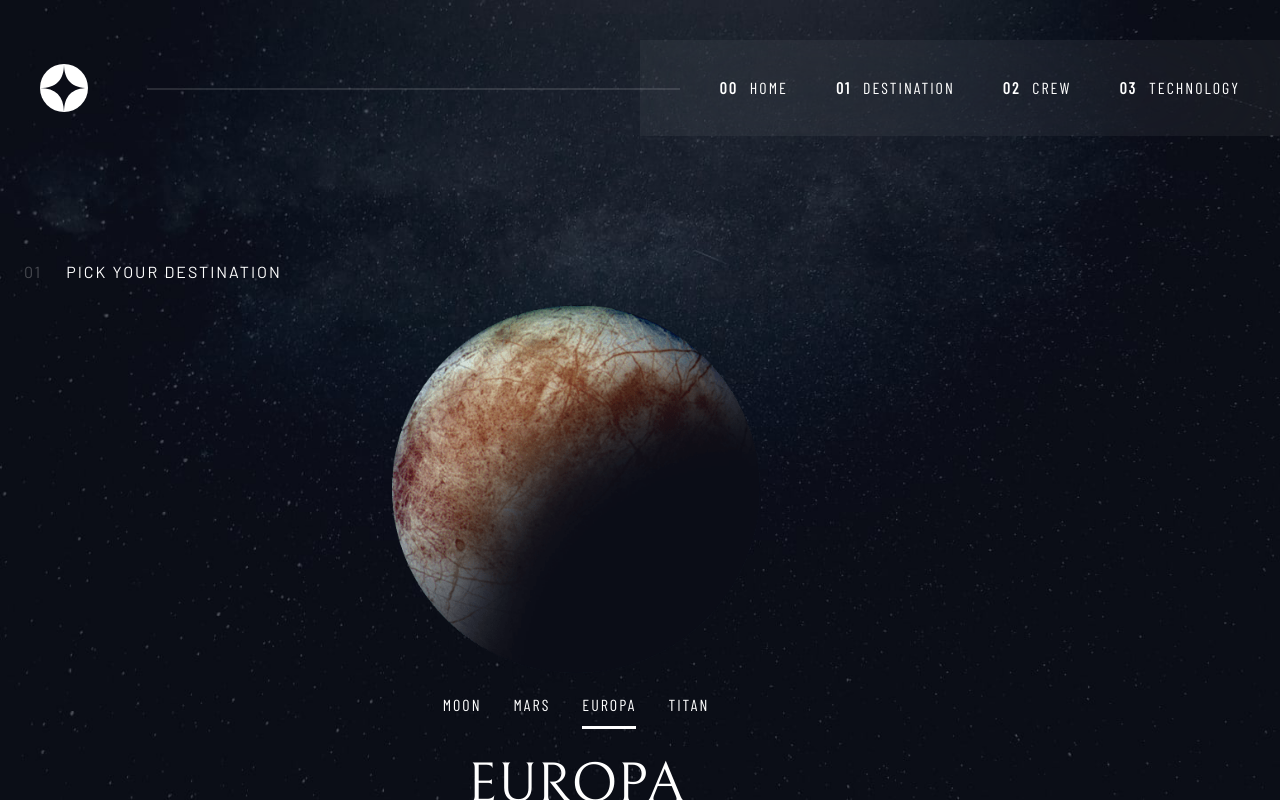
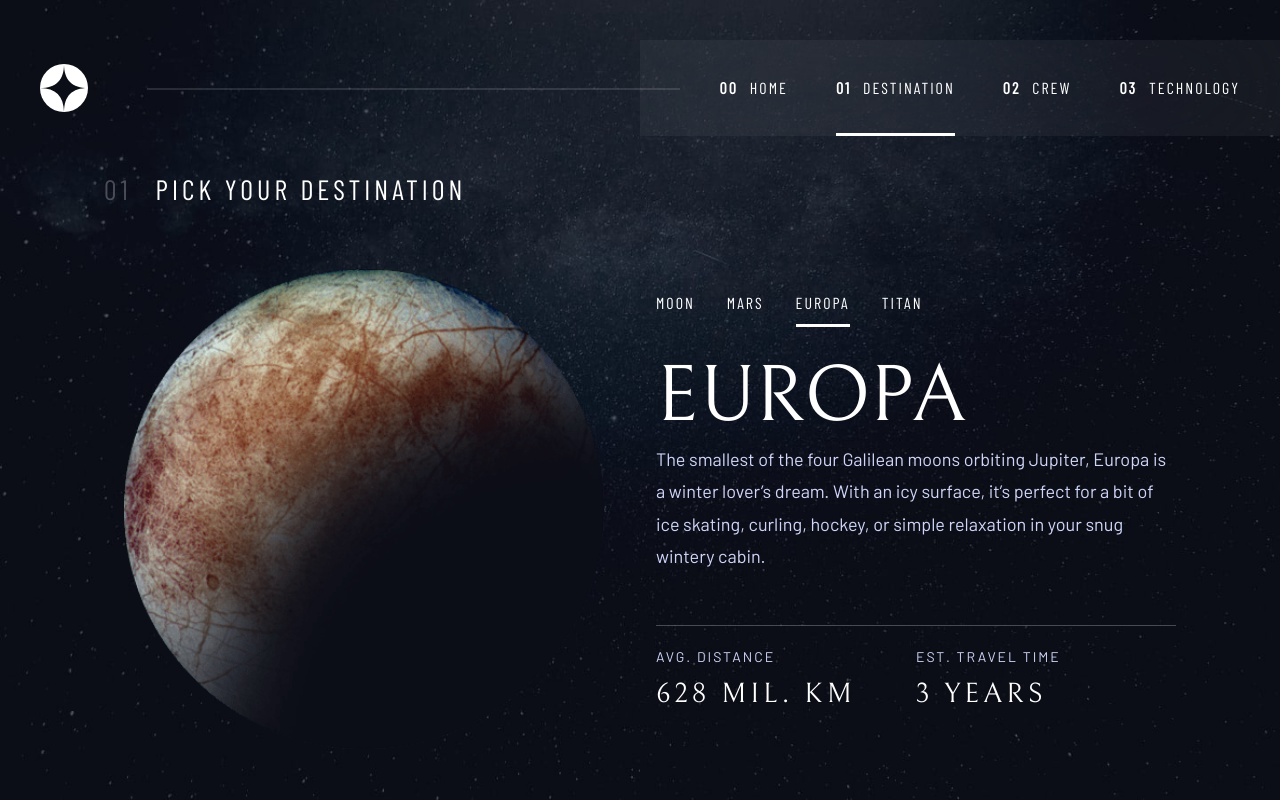
Before and after one commit to danmlarsen/fm-space-tourism-website, a React (Vite) app: page /destination/europa in a window 1280 px wide. Shown: the top 802 px of the page. Built offline with nearby package versions, Linux system fonts and the light colour scheme.

Commit message:
All pages are responsive now

```diff
--- a/src/components/AppLayout.tsx
+++ b/src/components/AppLayout.tsx
@@ -7,7 +7,7 @@ export default function AppLayout() {
     <div className="grid min-h-screen grid-rows-[auto_1fr] text-white">
       <Background />
       <Header />
-      <main className="py-300 md:py-1600 flex">
+      <main className="py-300 flex">
         <Outlet />
       </main>
     </div>
--- a/src/components/DestinationNav.tsx
+++ b/src/components/DestinationNav.tsx
@@ -10,7 +10,7 @@ export default function DestinationNav({
   destinations,
 }: AppProps) {
   return (
-    <ul className="gap-400 h-400 flex justify-center">
+    <ul className="gap-400 h-400 flex justify-center lg:justify-start">
       {destinations.map((destination) => (
         <li
           className="font-condensed group relative text-sm uppercase"
--- a/src/components/Navigation.tsx
+++ b/src/components/Navigation.tsx
@@ -11,7 +11,7 @@ const navigationItems = [
 
 export default function Navigation() {
   return (
-    <nav className="h-1200 px-500 relative flex grow justify-end">
+    <nav className="h-1200 px-500 relative hidden grow justify-end md:flex">
       <div className="absolute inset-[0] -z-40 bg-white/5 backdrop-blur-3xl"></div>
       <ul className="gap-600 flex">
         {navigationItems.map((item, index) => (
@@ -42,7 +42,7 @@ function NavItem({
         <span>{children}</span>
       </Link>
       <div
-        className={`absolute bottom-[0] h-[3px] w-full bg-white transition duration-300 ${matchPath(to, pathname) ? "opacity-100" : "opacity-0 group-hover:opacity-50"}`}
+        className={`absolute bottom-[0] h-[3px] w-full bg-white transition duration-300 ${matchPath(to, pathname.split("/").slice(0, 2).join("/")) ? "opacity-100" : "opacity-0 group-hover:opacity-50"}`}
       ></div>
     </li>
   );
--- a/src/components/Pagination.tsx
+++ b/src/components/Pagination.tsx
@@ -12,11 +12,11 @@ export default function Pagination({
   selectFn,
 }: AppProps) {
   return (
-    <div className="gap-200 flex">
+    <div className={`gap-200 flex ${type === "large" ? "lg:flex-col" : ""}`}>
       {type === "small" &&
         Array.from({ length: numPages }, (_, index) => index).map((page) => (
           <button
-            className={`size-[10px] rounded-full transition duration-300 ${page === curPage ? "bg-white" : "bg-white/20 hover:bg-white/50"}`}
+            className={`size-[10px] rounded-full transition duration-300 lg:size-[15px] ${page === curPage ? "bg-white" : "bg-white/20 hover:bg-white/50"}`}
             onClick={() => selectFn(page)}
             key={page}
           ></button>
@@ -25,7 +25,7 @@ export default function Pagination({
       {type === "large" &&
         Array.from({ length: numPages }, (_, index) => index).map((page) => (
           <button
-            className={`size-[56px] rounded-full border transition duration-300 ${page === curPage ? "border-white bg-white text-black" : "border-white/25 hover:border-white/50"}`}
+            className={`lg:size-1000 md:text-md size-[56px] rounded-full border text-base transition duration-300 ${page === curPage ? "border-white bg-white text-black" : "border-white/25 hover:border-white/50"}`}
             onClick={() => selectFn(page)}
             key={page}
           >
--- a/src/components/SectionTitle.tsx
+++ b/src/components/SectionTitle.tsx
@@ -6,7 +6,7 @@ export default function SectionTitle({
   sectionNumber: string;
 }) {
   return (
-    <h1 className="gap-300 flex justify-center text-sm uppercase md:justify-start">
+    <h1 className="gap-300 font-condensed flex justify-center text-sm uppercase md:justify-start lg:text-lg">
       <span className="text-white/25">{sectionNumber}</span>
       <span>{title}</span>
     </h1>
--- a/src/pages/Crew.tsx
+++ b/src/pages/Crew.tsx
@@ -9,28 +9,29 @@ export default function Crew() {
   const { name, images, role, bio } = crew[selectedCrew];
 
   return (
-    <section className="px-300 space-y-300 container grid max-w-6xl grid-rows-[auto_1fr] text-center">
+    <section className="px-300 md:px-500 space-y-300 container mx-auto grid max-w-6xl grid-rows-[auto_1fr] text-center lg:text-left">
       <div>
         <SectionTitle title="Meet your crew" sectionNumber="02" />
       </div>
-      <div className="gap-300 grid h-full grid-rows-[1fr_auto_340px]">
-        <div>
-          <div>
-            <span className="font-serif text-base uppercase text-white/50">
+      <div className="gap-300 grid h-full grid-rows-[1fr_340px] md:grid-rows-[1fr_560px] lg:grid-cols-2 lg:grid-rows-none">
+        <div className="mx-auto grid max-w-xl grid-rows-[1fr_63px] items-center">
+          <div className="space-y-200">
+            <span className="md:text-md font-serif text-base uppercase text-white/50">
               {role}
             </span>
-            <h2 className="text-md font-serif uppercase">{name}</h2>
-            <p className="text-sm text-blue-300">{bio}</p>
+            <h2 className="text-md font-serif uppercase md:text-xl">{name}</h2>
+            <p className="md:text_base text-sm text-blue-300">{bio}</p>
+          </div>
+          <div className="flex justify-center lg:justify-start">
+            <Pagination
+              curPage={selectedCrew}
+              numPages={crew.length}
+              selectFn={(id) => setSelectedCrew(id)}
+            />
           </div>
         </div>
-        <div className="flex justify-center">
-          <Pagination
-            curPage={selectedCrew}
-            numPages={crew.length}
-            selectFn={(id) => setSelectedCrew(id)}
-          />
-        </div>
-        <div className="flex justify-center">
+
+        <div className="flex items-center justify-center">
           <img
             className="max-h-full"
             src={images.png}
--- a/src/pages/Destination.tsx
+++ b/src/pages/Destination.tsx
@@ -16,32 +16,34 @@ export default function Destination() {
   )!;
 
   return (
-    <section className="px-300 space-y-300 container max-w-6xl text-center">
+    <section className="px-300 md:px-500 space-y-300 container mx-auto grid max-w-6xl grid-rows-[auto_1fr] text-center lg:text-left">
       <div>
         <SectionTitle title="Pick your destination" sectionNumber="01" />
       </div>
-      <div className="gap-300 grid grid-rows-[auto_1fr]">
-        <div>
-          <picture className="flex justify-center">
-            <img
-              className="w-1/3 object-cover"
-              src={images.png}
-              alt={`Image of ${name}`}
-            />
-          </picture>
+      <div className="gap-300 md:gap-400 grid grid-rows-[auto_1fr] md:grid-rows-2 lg:grid-cols-2 lg:grid-rows-none lg:items-center">
+        <div className="flex items-center justify-center">
+          <img
+            className="size-[150px] object-cover md:size-[300px] lg:size-[480px]"
+            src={images.png}
+            alt={`Image of ${name}`}
+          />
         </div>
-        <div className="space-y-300">
+        <div className="space-y-300 mx-auto max-w-xl">
           <DestinationNav
             currentDestination={currentDestination}
             destinations={destinations.map((destination) => destination.name)}
           />
           <div className="space-y-300 divide-y divide-white/25">
-            <div>
-              <h2 className="font-serif text-2xl uppercase">{name}</h2>
-              <p className="text-sm text-blue-300">{description}</p>
+            <div className="min-h-[250px]">
+              <h2 className="font-serif text-2xl uppercase md:text-[80px]">
+                {name}
+              </h2>
+              <p className="text-sm text-blue-300 md:text-base">
+                {description}
+              </p>
             </div>
-            <div className="uppercase">
-              <div className="pt-300">
+            <div className="pt-300 grid uppercase md:grid-cols-2">
+              <div className="">
                 <p className="text-xs text-blue-300">Avg. Distance</p>
                 <p className="font-serif text-lg">{distance}</p>
               </div>
--- a/src/pages/Home.tsx
+++ b/src/pages/Home.tsx
@@ -2,7 +2,7 @@ import ExploreButton from "../components/ExploreButton";
 
 export default function Home() {
   return (
-    <section className="px-300 gap-300 container mx-auto grid max-w-6xl lg:grid-cols-2 lg:content-end">
+    <section className="px-300 md:py-1600 gap-300 container mx-auto grid max-w-6xl lg:grid-cols-2 lg:content-end">
       <div className="space-y-300 container mx-auto max-w-lg text-center lg:text-left">
         <span className="font-condensed text-sm uppercase text-blue-300 md:text-lg">
           So, you want to travel to
--- a/src/pages/Technology.tsx
+++ b/src/pages/Technology.tsx
@@ -1,4 +1,5 @@
 import { useState } from "react";
+import { useMediaQuery } from "react-responsive";
 import SectionTitle from "../components/SectionTitle";
 
 import { technology } from "../data/data.json";
@@ -7,22 +8,25 @@ import Pagination from "../components/Pagination";
 export default function Technology() {
   const [selectedTech, setSelectedTech] = useState(0);
 
+  const isTablet = useMediaQuery({ query: "(min-width: 768px)" });
+  const isDesktop = useMediaQuery({ query: "(min-width: 1024px)" });
+
   const { name, images, description } = technology[selectedTech];
 
   return (
-    <section className="space-y-300 container grid max-w-6xl grid-rows-[auto_1fr] text-center">
-      <div className="px-300">
+    <section className="space-y-300 container mx-auto grid max-w-6xl grid-rows-[auto_1fr] text-center lg:text-start">
+      <div className="px-300 md:px-500">
         <SectionTitle title="Space launch 101" sectionNumber="03" />
       </div>
-      <div className="space-y-500">
-        <div>
+      <div className="gap-400 container mx-auto grid grid-rows-[auto_1fr] lg:grid-cols-2 lg:grid-rows-none lg:items-center">
+        <div className="flex justify-center lg:order-2">
           <img
-            className="h-[258px] w-full object-cover object-bottom"
-            src={images.portrait}
+            className="h-[258px] w-full object-cover object-center md:h-[357px] lg:h-[600px]"
+            src={isTablet && !isDesktop ? images.landscape : images.portrait}
             alt={`Image of ${name}`}
           />
         </div>
-        <div className="space-y-500">
+        <div className="gap-x-800 gap-y-500 mx-auto grid max-w-xl grid-rows-[auto_1fr] lg:grid-cols-[auto_1fr] lg:items-center">
           <div className="flex justify-center">
             <Pagination
               type="large"
```
